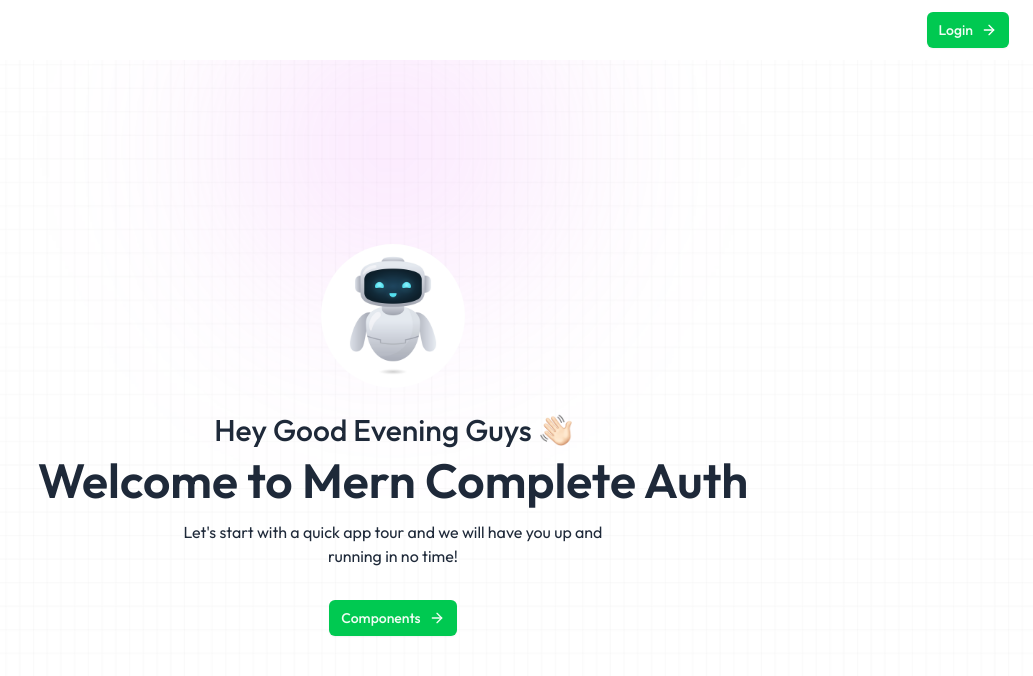
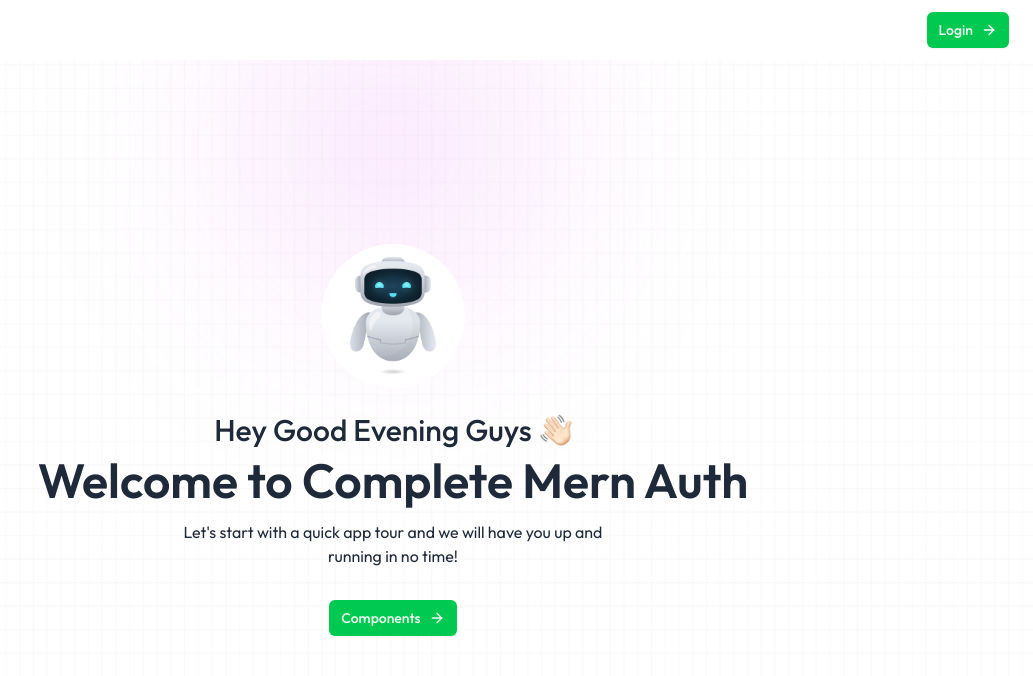
Before and after one commit to Tayyab971/client, a React (Vite) app in the folder mern-auth-frontend/: page / in a window 1280 px wide. Shown: the top 676 px of the page, without its empty margins (247-1280 px from the left). Built offline with nearby package versions, Linux system fonts and the light colour scheme; no server answers.

Commit message:
hero section changes.

```diff
--- a/mern-auth-frontend/src/components/custom/HeroSection.jsx
+++ b/mern-auth-frontend/src/components/custom/HeroSection.jsx
@@ -59,7 +59,7 @@ const HeroSection = () => {
 
                 Hey {greetUser()}  <img src={assets.hand_wave} className="w-8 aspect-square" alt="" />
             </h1>
-            <h2 className='text-3xl sm:text-5xl font-semibold mb-4'>Welcome to Mern Complete Auth</h2>
+            <h2 className='text-3xl sm:text-5xl font-semibold mb-4'>Welcome to  Complete Mern Auth</h2>
             <p className='mb-8 max-w-md'>Let's start with a quick app tour and we will have you up and running in no time!</p>
             <Button onClick={() => { navigate("/components") }} >Components <ArrowRight /></Button>
         </div>
```
